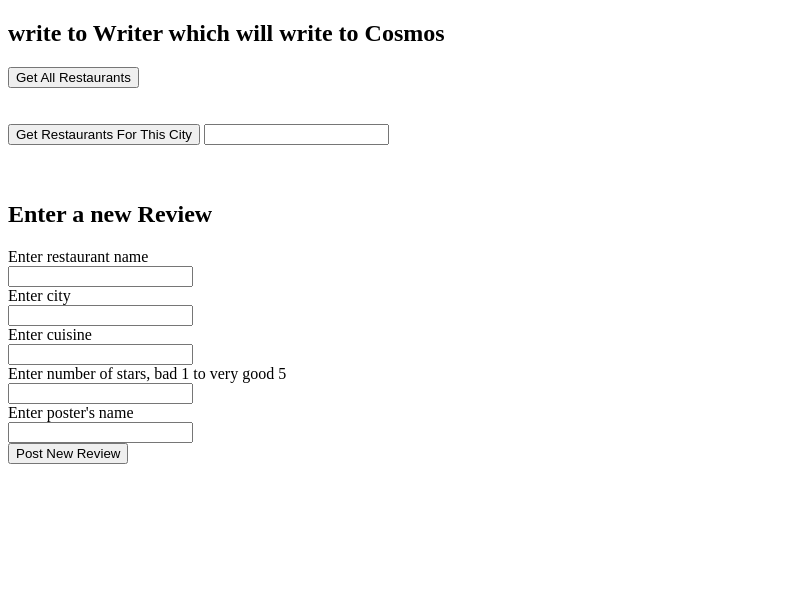
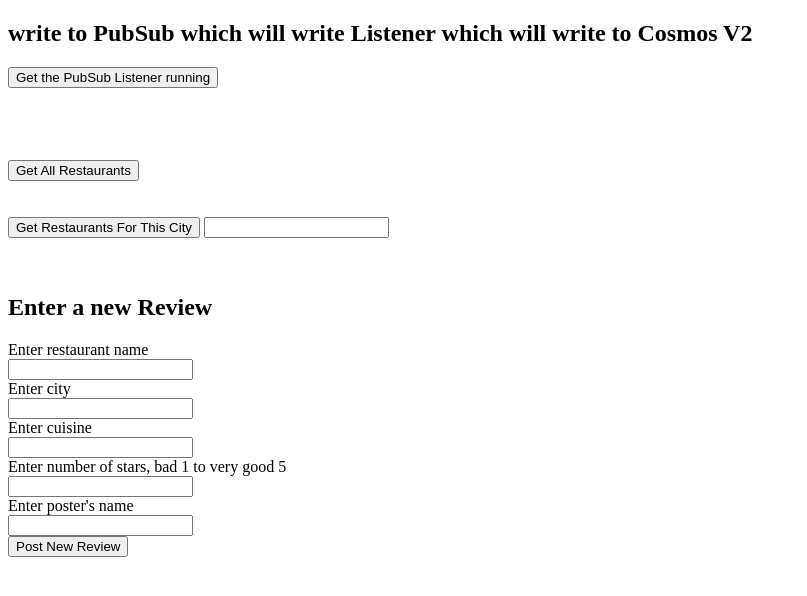
Before and after one commit to JJSolvang/jakeclientv2, a plain HTML site: page index.html in a window 1280 px wide. Shown: the whole page, without its empty margins (0-807 px from the left). Drawn offline with nearby package versions, Linux system fonts and the light colour scheme.

Commit message:
Update index.html

```diff
--- a/index.html
+++ b/index.html
@@ -9,7 +9,9 @@
 </head>
 
 <body>
-  <h2>write to Writer which will write to Cosmos</h2>
+  <h2>write to PubSub which will write Listener which will write to Cosmos V2</h2>
+  <input type="button" value="Get the PubSub Listener running" id="StartWebListener"  />
+  <br /><br /><br /><br /><br />
 
 
    <div>
```
